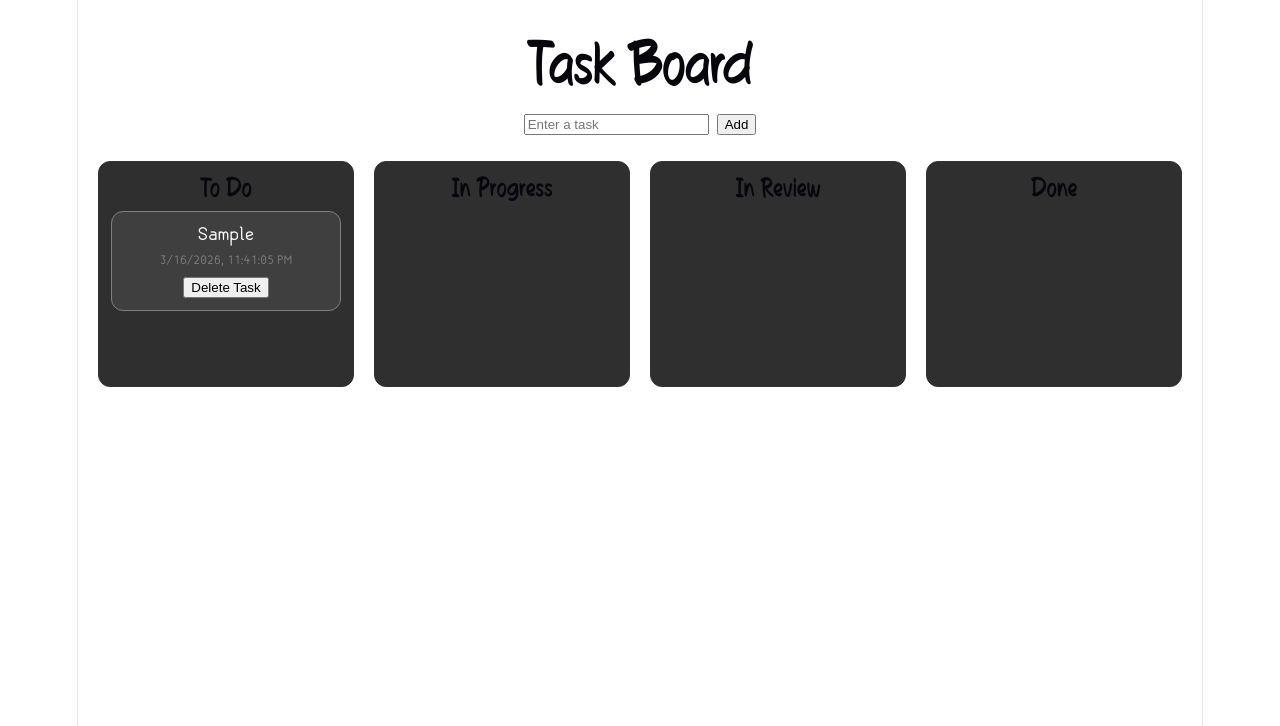
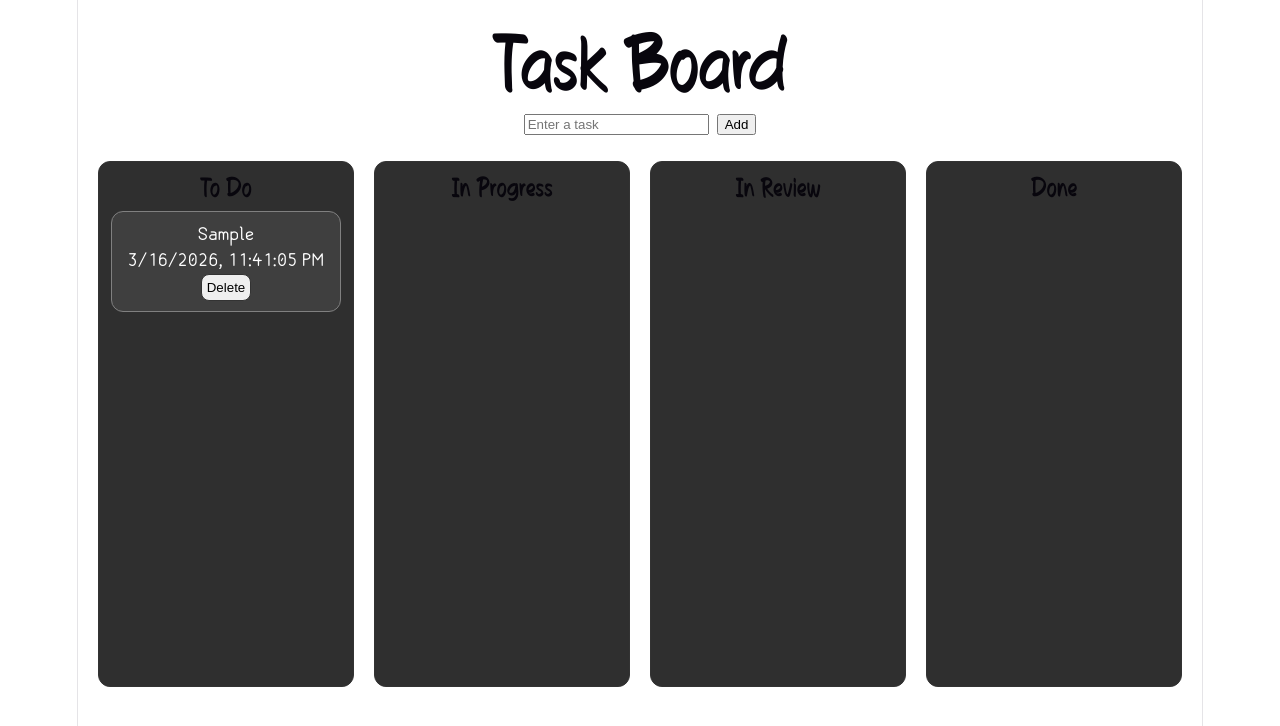
Before and after one commit to sothearn1th/NextPlay_Assessment-Kanban, a React (Vite) app: page / in a window 1280 px wide. Both pictures are taken after typing "Sample" into the empty fields and a click on the button "Add". Shown: the top 726 px of the page. Built offline with nearby package versions, Linux system fonts and the light colour scheme.

Commit message:
Drag and Drop
TODO: Implement the drag and drop event.

```diff
--- a/src/App.tsx
+++ b/src/App.tsx
@@ -1,6 +1,7 @@
 import { useState } from "react";
 import type { Task } from "./types/task";
 import { Column } from "./components/column";
+import { DndContext, type DragEndEvent } from "@dnd-kit/core";
 
 export default function App()
 {
@@ -16,6 +17,32 @@ export default function App()
   let inReviewTasks = tasks.filter((task) => task.status === "in_review");
   let doneTasks = tasks.filter((task) => task.status === "done");
 
+
+  ///>>>> TODO DRAG AND DROP BACKEND LOGIC <<<<///
+  function handleDragEnd(event: DragEndEvent)
+  {
+    const { active, over } = event;
+
+    if (!over)
+    {
+      return;
+    }
+
+    const taskId = String(active.id);
+    const newStatus = String(over.id) as "todo" | "done";
+
+    const newTasks = tasks.map((task) =>
+    {
+      if (task.id === taskId)
+      {
+        return { ...task, status: newStatus };
+      }
+
+      return task;
+    });
+
+    setTasks(newTasks);
+  }
 
   function deleteTask(id: string)
   {
@@ -46,7 +73,7 @@ export default function App()
     <div style={{ padding: 20 }}>
 
 
-      <h1 style={{ fontFamily: "'CustomHeaderFont1', sans-serif" }}>
+      <h1 style={{ fontFamily: "'CustomHeaderFont1', sans-serif", fontSize: 72 }}>
         Task Board
       </h1>
 
@@ -78,10 +105,10 @@ export default function App()
 
        {/* The frontend four columns are here */}
 
-        <Column title="To Do" tasks={todoTasks} onDelete={deleteTask} />
-        <Column title="In Progress" tasks={inProgressTasks} onDelete={deleteTask} />
-        <Column title="In Review" tasks={inReviewTasks} onDelete={deleteTask} />
-        <Column title="Done" tasks={doneTasks} onDelete={deleteTask} />
+        <Column title="To Do" tasks={todoTasks} onDelete={deleteTask} status={"todo"} />
+        <Column title="In Progress" tasks={inProgressTasks} onDelete={deleteTask} status={"in_progress"} />
+        <Column title="In Review" tasks={inReviewTasks} onDelete={deleteTask} status={"in_review"} />
+        <Column title="Done" tasks={doneTasks} onDelete={deleteTask} status={"done"} />
 
 
       </div>
--- a/src/components/column.tsx
+++ b/src/components/column.tsx
@@ -1,27 +1,33 @@
 import type { Task } from "../types/task";
 import { TaskCard } from "./taskCard.tsx";
+import { useDroppable } from "@dnd-kit/core";
 
 
 type ColumnProps = {
   title: string;
+  status: Task["status"];
   tasks: Task[];
   onDelete: (id: string) => void;
 };
 
 
 
-export function Column({ title, tasks, onDelete }: ColumnProps)
+export function Column({ title, status, tasks, onDelete }: ColumnProps)
 {
+  const { setNodeRef, isOver } = useDroppable({
+    id: status
+  });
   return (
 
     <div
+      ref = {setNodeRef}
       style={{
         border: "1px solid #333", // Darker border
         borderRadius: "12px",     // rounded edges
         padding: 12,
         width: 250,
-        minHeight: 200,
-        backgroundColor: "#2f2f2f", // This is a standard dark grey
+        minHeight: 500,
+        backgroundColor: isOver? "#595858": "#2f2f2f", // This is a standard dark grey
         color: "white"              // Optional: adds white text so it's readable
       }}
     >
--- a/src/components/taskCard.tsx
+++ b/src/components/taskCard.tsx
@@ -13,38 +13,36 @@ export function TaskCard({ task, onDelete }: TaskCardProps)
         id: task.id
     });
 
+    const theStyle: React.CSSProperties = {
+        fontFamily: "'CustomBodyFont1', sans-serif",
+        border: "1px solid gray",
+        borderRadius: "12px",
+        backgroundColor: "#3f3f3f",
+        padding: 10,
+        marginBottom: 8,
+        cursor: "grab",
+        transform: transform
+        ? `translate(${transform.x}px, ${transform.y}px)`
+        : undefined
+  };
+
     return (
-
     <div
       ref={setNodeRef}
-        style={{
-
-            fontFamily: "'CustomBodyFont1', sans-serif", // Custom font for the card content
-            border: "1px solid gray",
-            borderRadius: "12px",     // rounded edges
-            backgroundColor: "#3f3f3f", // A slightly lighter dark grey for the card background
-            padding: 10,
-            marginBottom: 8,
-            transform: transform ? `translate3d(${transform.x}px, ${transform.y}px, 0)` : undefined,
-        }}
+      style={theStyle}
       {...listeners}
       {...attributes}
     >
-
       <p>{task.title}</p>
 
-
-        <p style={{ fontSize: 12, fontWeight: "bold", color: "gray" }}>
-            {task.created_at.toLocaleString()}
-        </p>
-
-
-        <button onClick={() => onDelete(task.id)}>Delete Task</button>
-
-
+      <p>{task.created_at.toLocaleString()}</p>
+      <button
+      style={{ borderRadius: "8px", border: "1px solid #333", padding: 5, cursor: "pointer" }}
+      onClick={() => onDelete(task.id)}
+    >
+      Delete
+    </button>
     </div>
-
-
 
   );
 }
```
Lines whose indentation alone changed are shown as unchanged.
